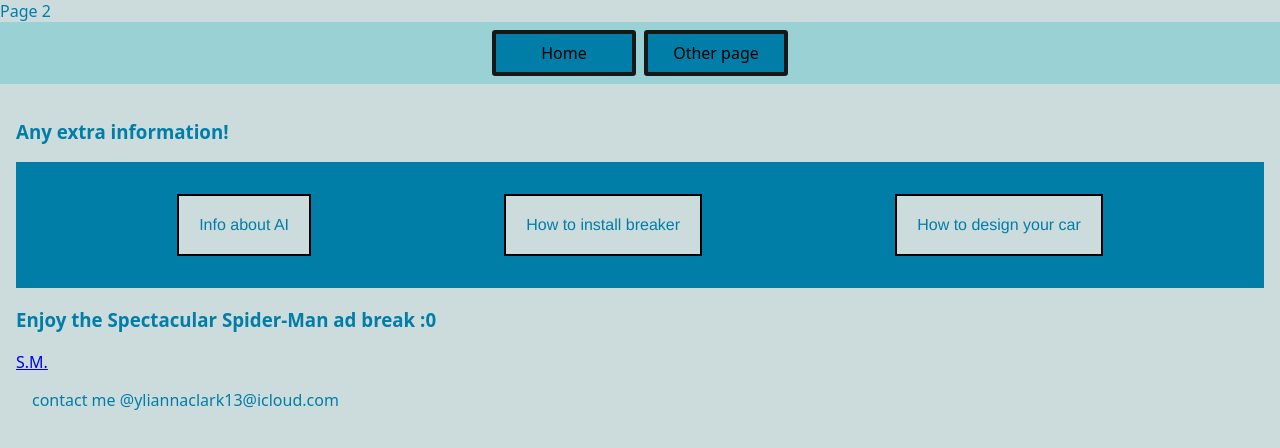
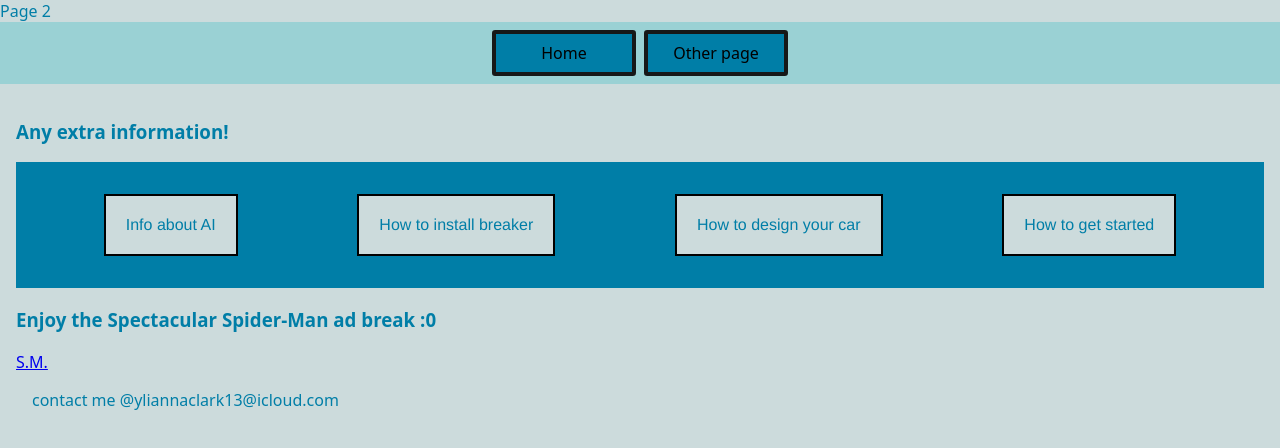
Before and after one commit to yclark02-blip/CPS-School-work, a website: page page2.html in a window 1280 px wide. Drawn offline with Linux system fonts and the light colour scheme.

Commit message:
Page 2 update first draft

```diff
--- a/page2.html
+++ b/page2.html
@@ -21,6 +21,7 @@
         <div class="child">Info about AI</div>
         <div class="child">How to install breaker</div>
         <div class="child">How to design your car</div>
+        <div class="child">How to get started</div>
       </div>
       <h3>Enjoy the Spectacular Spider-Man ad break :0</h3>
       <a href= "https://youtu.be/JNA6pzYpwH0?si=9pXhMtGYA-wJ7tCz" aria-current="page">S.M.</a>
```
